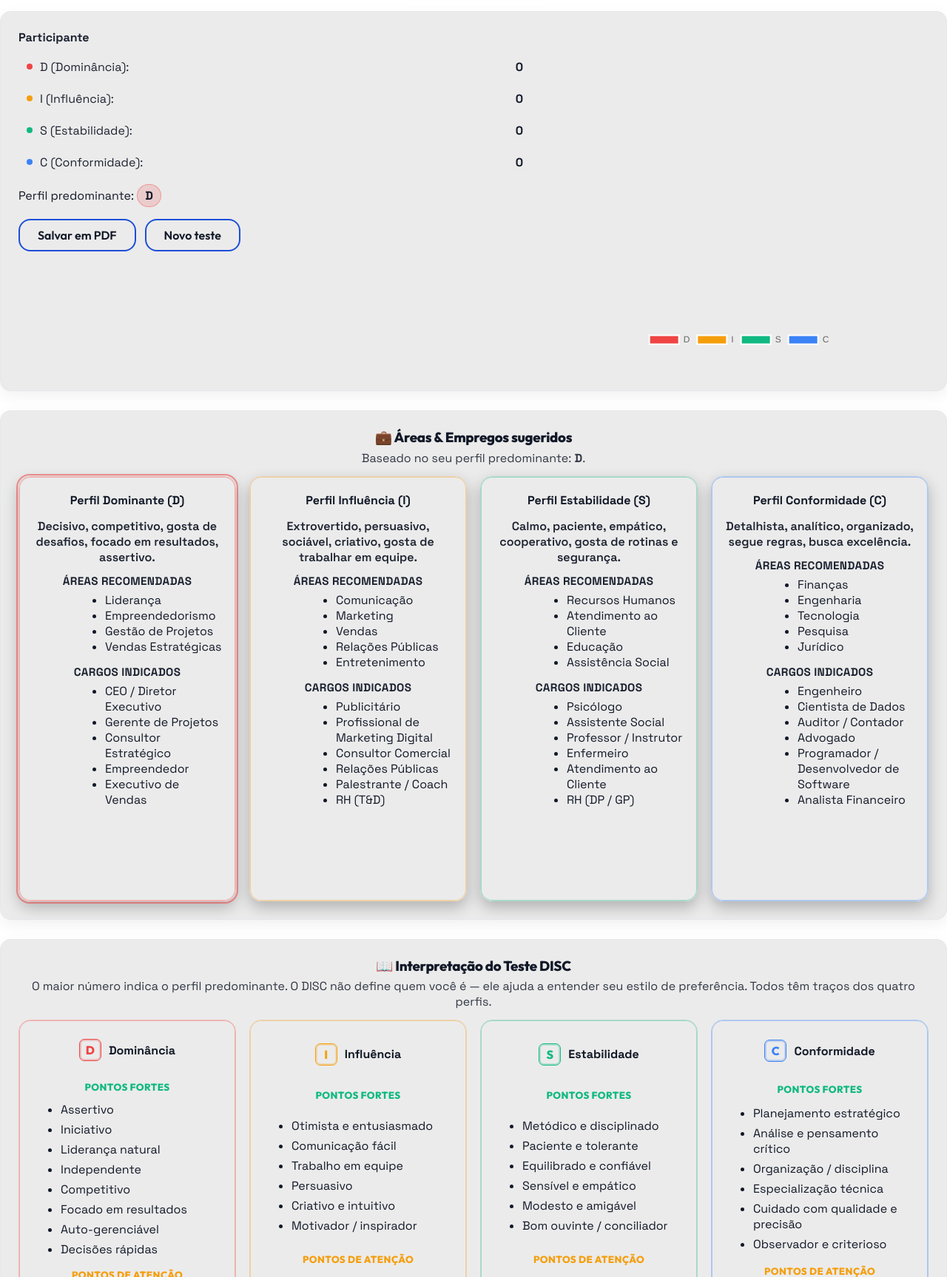
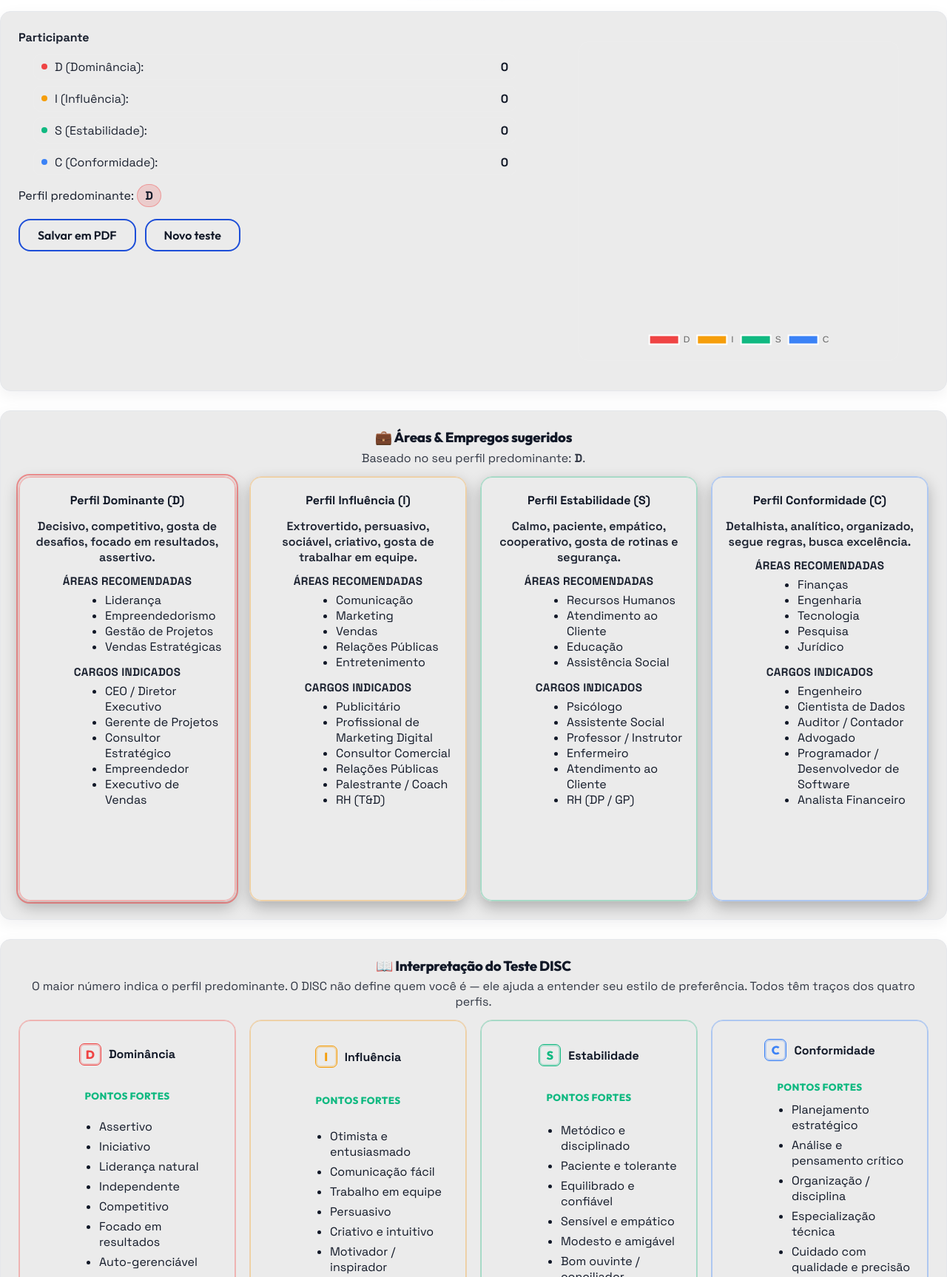
Before and after one commit to victor-arnez-93/Projeto_Paulo-version-redux, a plain HTML site: page resultado.html in a window 1280 px wide. Shown: the part 128-1855 px from the top of the page at 74% size. Drawn offline with nearby package versions, Linux system fonts and the light colour scheme.

Commit message:
Update resultado.css

```diff
--- a/assets/css/resultado.css
+++ b/assets/css/resultado.css
@@ -59,7 +59,7 @@
 .result-card .who{ margin: 0 0 12px; opacity:.95 }
 
 /* Lista D/I/S/C */
-.result-card .disc-counts{ list-style:none; margin:0 0 10px; padding:0; }
+.result-card .disc-counts{ list-style:none; margin:0 20px 10px; padding:0; }
 .result-card .disc-counts li{
   display:flex; align-items:center; gap:10px;
   padding:6px 10px; border-radius:10px;
@@ -224,7 +224,7 @@
 .interpretacao .warn{ color: var(--disc-i); }
 
 /* Listas */
-.interpretacao .list{ margin:0; padding: left 116px; display:block }
+.interpretacao .list{ margin:0; padding-left: 92px; display:block }
 .interpretacao .list li{ margin:6px 0 }
 
 /* Ações no rodapé do card inferior */
```
